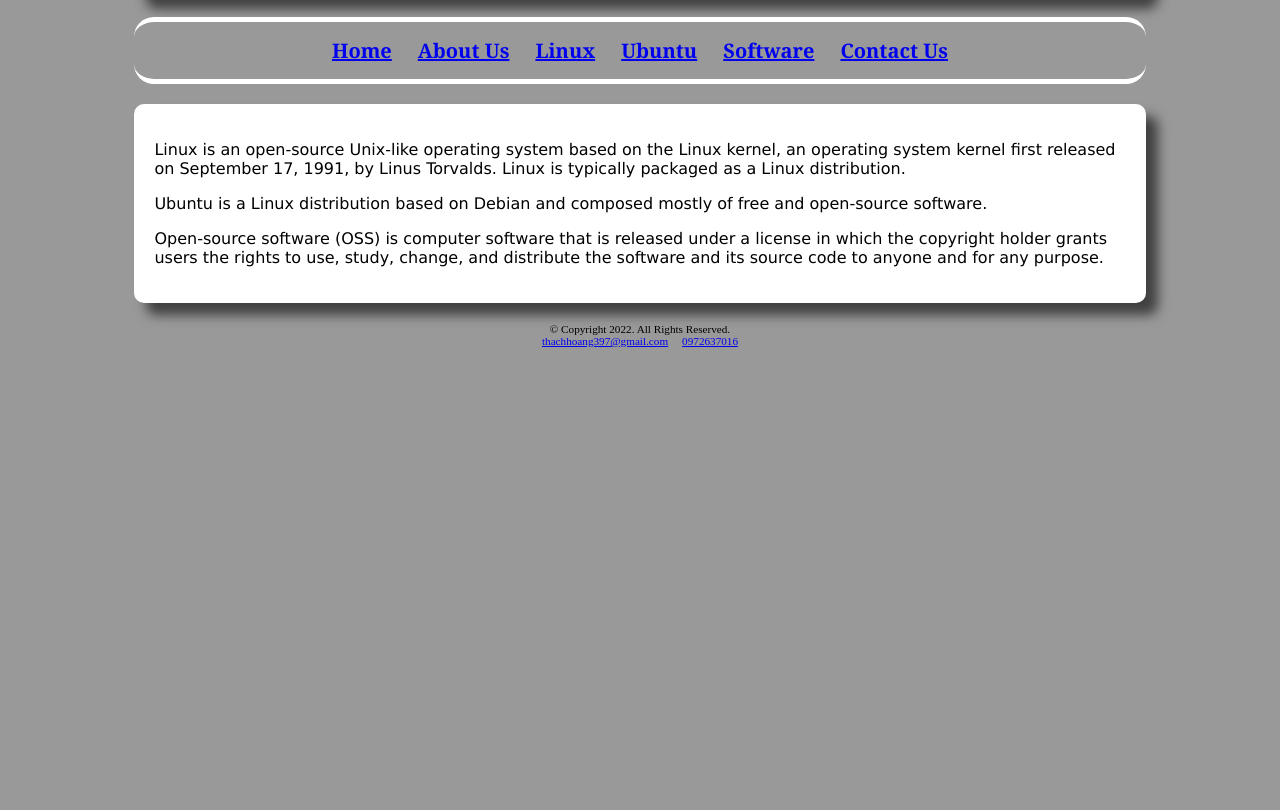
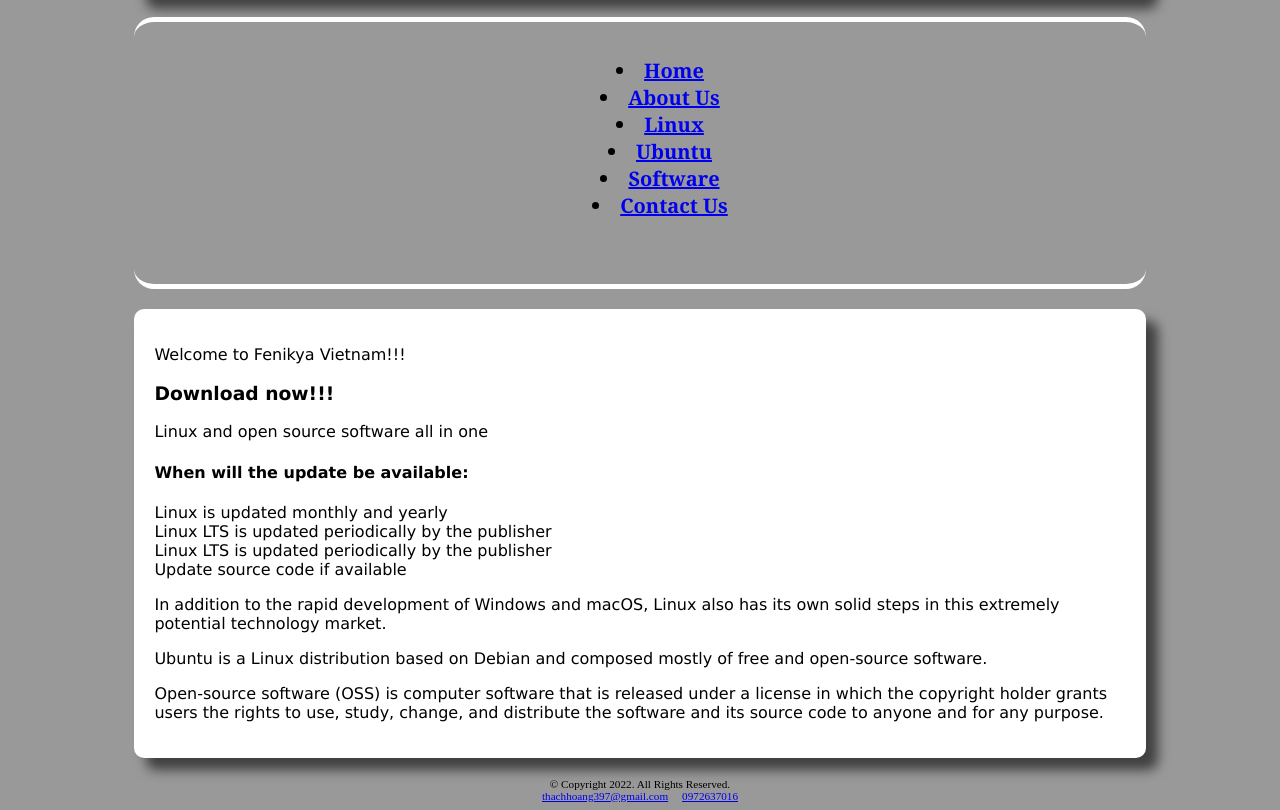
Before and after one commit to Thach20IT10VKU/web-lab-1, a plain HTML site: page index.html in a window 1280 px wide. Shown: the part 67-877 px from the top of the page. Before the commit the page ends 800 px from the top, so only its background shows below. Drawn offline with Linux system fonts and the light colour scheme.

Commit message:
Chap 2, 3, 4, 5

```diff
--- a/index.html
+++ b/index.html
@@ -1,28 +1,62 @@
 <!DOCTYPE html>
+<!-- This website template was created by: Hoang Thach -->
 <html lang="en">
     <head>
         <title>Fenikya 74</title>
         <meta charset="utf-8">
+        <link rel="stylesheet" href="css/styles.css">
     </head>
     <body>
+
         <div id="container">
+
+            <!-- Use the header area for the website name or logo -->
             <header>
-                <link rel="stylesheet" href="css/styles.css">
-                <a href="index.html"><img src="images/fenikya_logo.png" alt="Fenikya Vietnam" height="50"></a>
+                <img src="images/fenikya_logo.png" alt="Fenikya Vietnam" height="50">
             </header>
+
+            <!-- Use the nav area to add hyperlinks to other pages within the website -->
             <nav>
-                <a href="index.html">Home</a> &nbsp; &nbsp;
-                <a href="template/about.html">About Us</a> &nbsp; &nbsp;
-                <a href="template/linux.html">Linux</a> &nbsp; &nbsp;
-                <a href="template/ubuntu.html">Ubuntu</a> &nbsp; &nbsp;
-                <a href="template/software.html">Software</a> &nbsp; &nbsp;
-                <a href="template/contact.html">Contact Us</a>
+                <ul>
+                    <li><a href="index.html">Home</a></li>
+                    <li><a href="template/about.html">About Us</a></li>
+                    <li><a href="template/linux.html">Linux</a></li>
+                    <li><a href="template/ubuntu.html">Ubuntu</a></li>
+                    <li><a href="template/software.html">Software</a></li>
+                    <li><a href="template/contact.html">Contact Us</a></li>
+                </ul>
             </nav>
+
+            <!-- Use the main area to add the main content of the webpage -->
             <main>
-                <p>Linux is an open-source Unix-like operating system based on the Linux kernel, an operating system kernel first released on September 17, 1991, by Linus Torvalds. Linux is typically packaged as a Linux distribution.</p>
+                <p>Welcome to Fenikya Vietnam!!!</p>
+
+                <div class="mobile">
+
+                    <h3>Download now!!!</h3>
+                    <p>Linux and open source software all in one</p>
+
+                    <h4>When will the update be available:</h4>
+                    <p>Linux is updated monthly and yearly<br>
+                        Linux LTS is updated periodically by the publisher<br>
+                        Linux LTS is updated periodically by the publisher<br>
+                        Update source code if available</p>
+
+                </div>
+
+                <div class="desktop">
+
+                    <p>In addition to the rapid development of Windows and macOS, Linux also has its own solid steps in this extremely potential technology market.</p>
+
+                    <p></p>
+
+                </div>
+
                 <p>Ubuntu is a Linux distribution based on Debian and composed mostly of free and open-source software.</p>
                 <p>Open-source software (OSS) is computer software that is released under a license in which the copyright holder grants users the rights to use, study, change, and distribute the software and its source code to anyone and for any purpose.</p>
             </main>
+
+            <!-- Use the footer area to add webpage footer content -->
             <footer>
                 &copy; Copyright 2022. All Rights Reserved.<br>
                 <a href="mailto:thachhoang397@gmail.com">thachhoang397@gmail.com</a> &nbsp; &nbsp;
```
